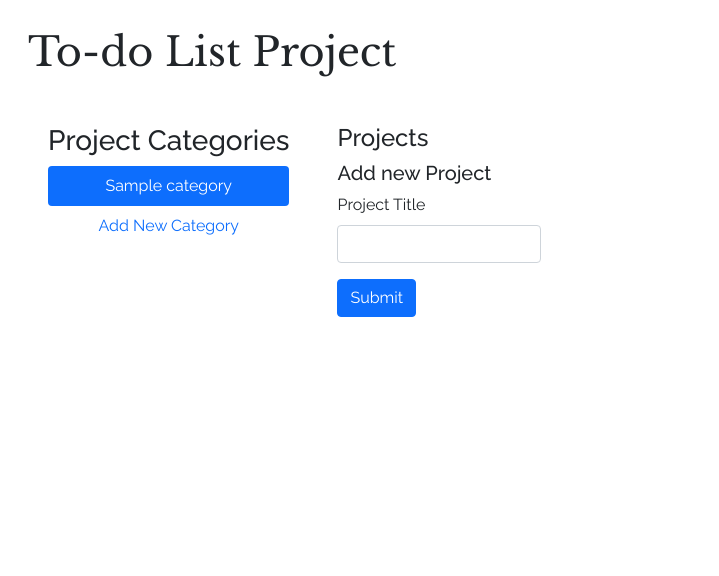
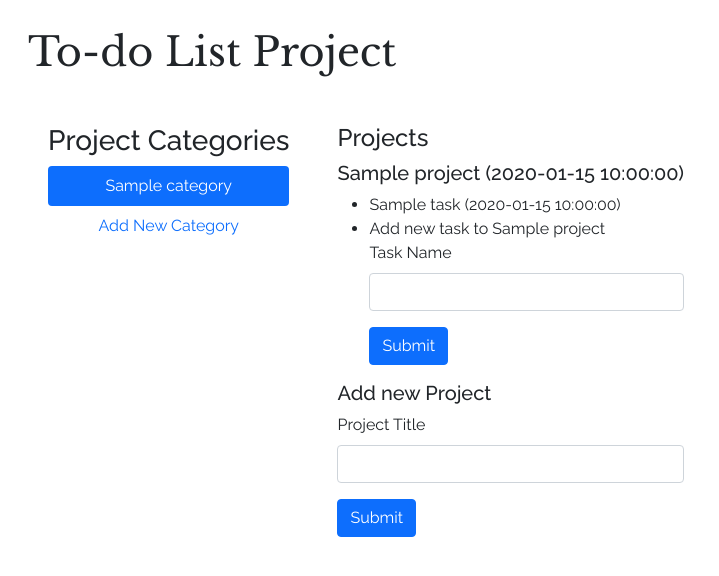
Before and after one commit to Pakas342/Note-Taker, a Flask app: page / in a window 1280 px wide. Shown: the top 576 px of the page, without its empty margins (0-719 px from the left). Run offline with Flask 3, Linux system fonts and the light colour scheme; tables that the repository leaves empty hold one stand-in row (values such as "Sample post"); some libraries are stand-ins or nearby versions.

Commit message:
app v0.1 where project can be added inside of categories, and tasks inside of projects. There's not yet a calender neither error handeling on form submission

```diff
--- a/app/main/forms.py
+++ b/app/main/forms.py
@@ -3,14 +3,18 @@ from wtforms import StringField, SubmitField, HiddenField
 from wtforms.validators import DataRequired
 
 class CreateCategoryForm(FlaskForm):
+    form_name = HiddenField('form_name', default='category_form')
     name = StringField("Category Title", validators=[DataRequired()])
     submit = SubmitField("Submit")
 
 class CreateProjectForm(FlaskForm):
+    form_name = HiddenField('form_name', default='project_form')
     name = StringField("Project Title", validators=[DataRequired()])
     category_id = HiddenField('Category ID', validators=[DataRequired()])
     submit = SubmitField("Submit")
 
 class CreateTaskForm(FlaskForm):
-    name = StringField("Task", validators=[DataRequired()])
+    form_name = HiddenField('form_name', default='task_form')
+    name = StringField("Task Name", validators=[DataRequired()])
+    project_id = HiddenField('Project ID', validators=[DataRequired()])
     submit = SubmitField("Submit")
--- a/app/main/routes.py
+++ b/app/main/routes.py
@@ -1,6 +1,6 @@
 from app.main import bp
 from app.main.forms import CreateCategoryForm, CreateTaskForm, CreateProjectForm
-from flask import render_template, url_for, redirect
+from flask import render_template, url_for, redirect, request
 from app.services import get_all_categories, add_category, add_task, add_project
 
 @bp.route("/", methods=['GET', 'POST'])
@@ -9,18 +9,17 @@ def index():
     project_form = CreateProjectForm()
     task_form = CreateTaskForm()
 
-    if category_form.validate_on_submit():
-        print("Category From Triggered")
+    form_name = request.form.get("form_name")
+
+    if form_name == "category_form" and category_form.validate_on_submit():
         add_category(category_form)
         return redirect(url_for('main.index'))
 
-    if project_form.validate_on_submit():
-        print("Category From Triggered")
+    if form_name == "project_form" and  project_form.validate_on_submit():
         add_project(project_form)
         return redirect(url_for('main.index'))
 
-    if task_form.validate_on_submit():
-        print("Category From Triggered")
+    if form_name == "task_form" and  task_form.validate_on_submit():
         add_task(task_form)
         return redirect(url_for('main.index'))
 
--- a/app/models.py
+++ b/app/models.py
@@ -17,16 +17,16 @@ class Project(db.Model):
     name: Mapped[str] = mapped_column(String(1000), unique=True, nullable=False)
     created_at: Mapped[datetime] = mapped_column(DateTime, default=datetime.now)
     updated_at: Mapped[datetime] = mapped_column(DateTime, default=datetime.now, onupdate=datetime.now)
-    due_date: Mapped[datetime] = mapped_column(DateTime)
+    due_date: Mapped[datetime] = mapped_column(DateTime, default=datetime.now)
     category_id: Mapped[int] = mapped_column(ForeignKey("category.id"))
     category: Mapped["Category"] = relationship(back_populates="projects")
     tasks: Mapped[List["Task"]] = relationship(back_populates="project")
 
 class Task(db.Model):
     id: Mapped[int] = mapped_column(Integer, primary_key=True)
-    name: Mapped[str] = mapped_column(String(1000), unique=True, nullable=False)
+    name: Mapped[str] = mapped_column(String(1000), nullable=False)
     created_at: Mapped[datetime] = mapped_column(DateTime, default=datetime.now)
     updated_at: Mapped[datetime] = mapped_column(DateTime, default=datetime.now, onupdate=datetime.now)
-    due_date: Mapped[datetime] = mapped_column(DateTime)
+    due_date: Mapped[datetime] = mapped_column(DateTime, default=datetime.now)
     project_id: Mapped[int] = mapped_column(ForeignKey("project.id"))
     project: Mapped["Project"] = relationship(back_populates="tasks")
--- a/app/services/database_services.py
+++ b/app/services/database_services.py
@@ -14,14 +14,16 @@ def add_category(new_category_form: CreateCategoryForm):
 
 def add_project(new_project_form: CreateProjectForm):
     new_project = Project(
-        name=new_project_form.name.data
+        name=new_project_form.name.data,
+        category_id = new_project_form.category_id.data
     )
     db.session.add(new_project)
     db.session.commit()
 
 def add_task(new_task_form: CreateTaskForm):
     new_task = Task(
-        name=new_task_form.name.data
+        name=new_task_form.name.data,
+        project_id = new_task_form.project_id.data
     )
     db.session.add(new_task)
     db.session.commit()
--- a/app/templates/home.html
+++ b/app/templates/home.html
@@ -20,7 +20,7 @@
     <h4>Projects</h4>
     {% for category in all_categories %}
     <div class="tab-pane fade" id="v-pills-{{category.name}}" role="tabpanel" aria-labelledby="v-pills-{{category.name}}-tab">
-      {% for project in all_categories.projects %}
+      {% for project in category.projects %}
       <h5>{{project.name}} ({{project.due_date}})</h5>
       <ul>
         {% for task in project.tasks %}
@@ -29,15 +29,18 @@
         </li>
         {% endfor %}
         <li>Add new task to {{project.name}}</li>
-        {{ render_form(task_form, button_map={"submit": "primary"}) }}
+        <form method="POST" action="{{ url_for('main.index') }}">
+          <input type="hidden" name="project_id" value="{{ project.id }}">
+          {{ render_form(task_form, button_map={"submit": "primary"}) }}
       </ul>
       {% endfor %}
       <h5>Add new Project</h5>
-      {{ render_form(project_form, button_map={"submit": "primary"}) }}
-
+      <form method="POST" action="{{ url_for('main.index') }}">
+        <input type="hidden" name="category_id" value="{{ category.id }}">
+        {{ render_form(project_form, button_map={"submit": "primary"}) }}
     </div>
     {% endfor %}
-    <div class="tab-pane fade" id="v-pills-new-category role="tabpanel" aria-labelledby="v-pills-new-category-tab">{{ render_form(category_form, button_map={"submit": "primary"}) }}</div>
+    <div class="tab-pane fade" id="v-pills-new-category" role="tabpanel" aria-labelledby="v-pills-new-category-tab">{{ render_form(category_form, button_map={"submit": "primary"}) }}</div>
   </div>
 </div>
 
```
